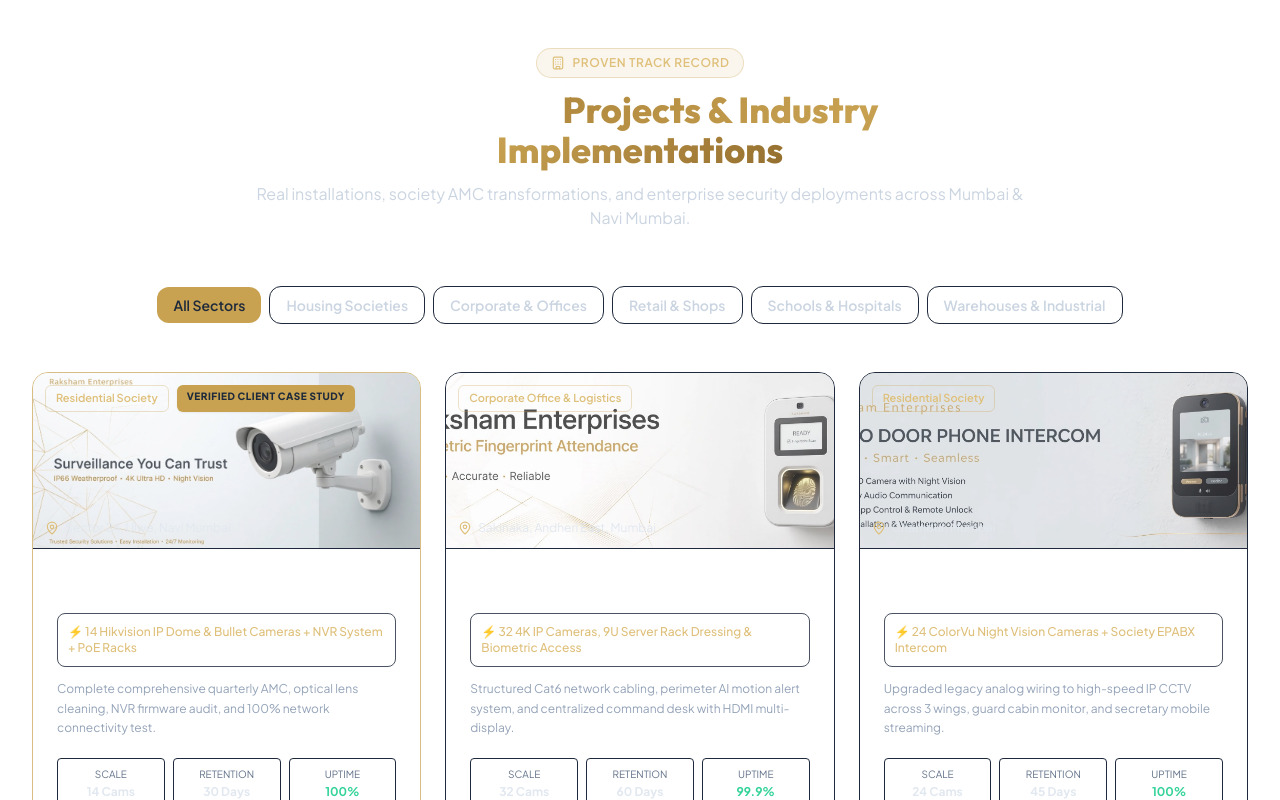
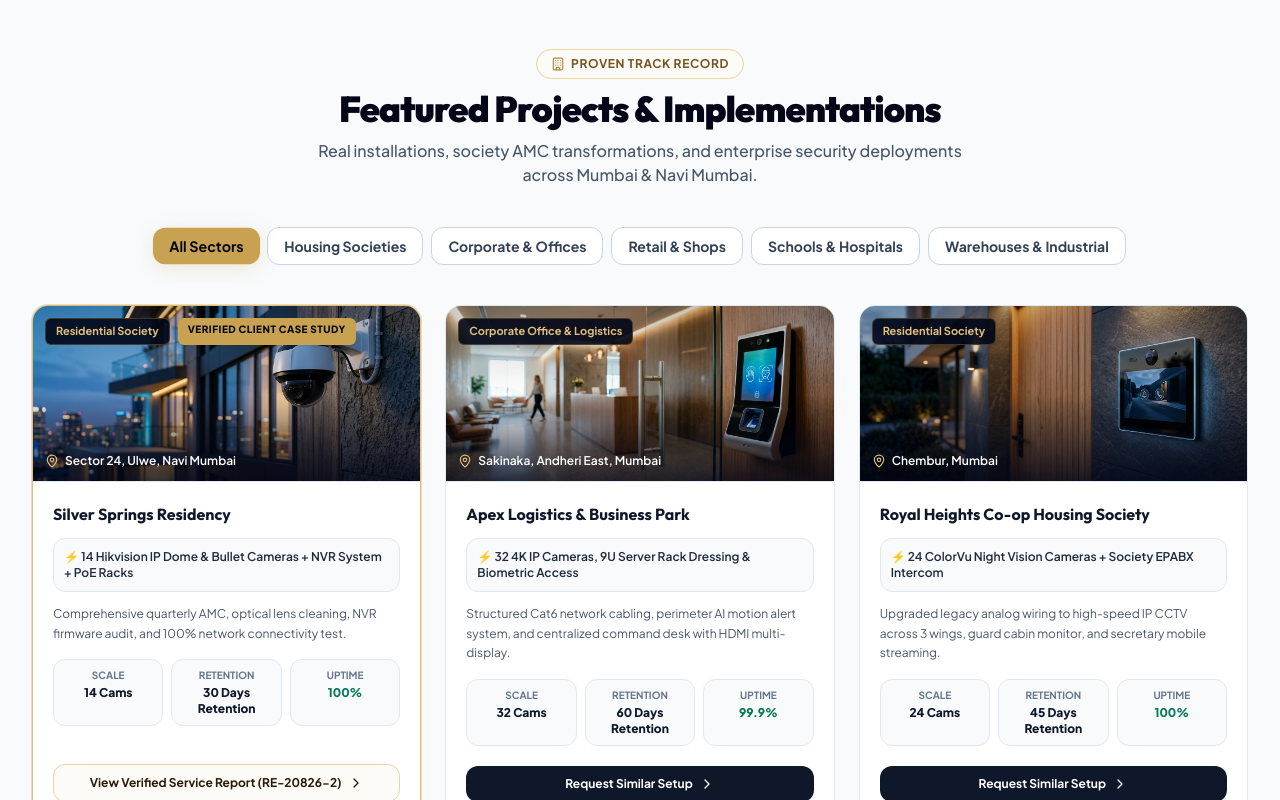
Before and after one commit to guptadipti0123-netizen/raksham-enterprises-web1, a React (Vite) app: page / in a window 1280 px wide. Shown: the part 2900-3700 px from the top of the page. Built offline with nearby package versions, Linux system fonts and the light colour scheme; no server answers; the database is empty.

Commit message:
fix(projects): make project section header single line with high-contrast readable typography and clean light styling

```diff
--- a/src/components/ProjectsShowcase.jsx
+++ b/src/components/ProjectsShowcase.jsx
@@ -1,5 +1,5 @@
 import React, { useState } from 'react';
-import { ShieldCheck, MapPin, Building, Eye, CheckCircle2, ChevronRight } from 'lucide-react';
+import { ShieldCheck, MapPin, Building, CheckCircle2, ChevronRight, Sparkles } from 'lucide-react';
 
 export default function ProjectsShowcase({ onOpenQuote, onOpenReportDetail }) {
   const [activeFilter, setActiveFilter] = useState('all');
@@ -12,12 +12,12 @@
       categoryName: "Residential Society",
       location: "Sector 24, Ulwe, Navi Mumbai",
       specs: "14 Hikvision IP Dome & Bullet Cameras + NVR System + PoE Racks",
-      desc: "Complete comprehensive quarterly AMC, optical lens cleaning, NVR firmware audit, and 100% network connectivity test.",
+      desc: "Comprehensive quarterly AMC, optical lens cleaning, NVR firmware audit, and 100% network connectivity test.",
       reportNo: "RE-20826-2",
       badge: "Verified Client Case Study",
       stats: { cameras: "14 Cams", storage: "30 Days Retention", uptime: "100%" },
       highlight: true,
-      image: "/assets/banners/cctv-banner.png"
+      image: "/assets/banners/cctv-banner.jpg"
     },
     {
       id: "apex-corporate",
@@ -28,7 +28,7 @@
       specs: "32 4K IP Cameras, 9U Server Rack Dressing & Biometric Access",
       desc: "Structured Cat6 network cabling, perimeter AI motion alert system, and centralized command desk with HDMI multi-display.",
       stats: { cameras: "32 Cams", storage: "60 Days Retention", uptime: "99.9%" },
-      image: "/assets/banners/biometric-banner.png"
+      image: "/assets/banners/biometric-banner.jpg"
     },
     {
       id: "royal-palms-society",
@@ -39,7 +39,7 @@
       specs: "24 ColorVu Night Vision Cameras + Society EPABX Intercom",
       desc: "Upgraded legacy analog wiring to high-speed IP CCTV across 3 wings, guard cabin monitor, and secretary mobile streaming.",
       stats: { cameras: "24 Cams", storage: "45 Days Retention", uptime: "100%" },
-      image: "/assets/banners/vdp-banner.png"
+      image: "/assets/banners/vdp-banner.jpg"
     },
     {
       id: "city-retail-hub",
@@ -50,7 +50,7 @@
       specs: "18 Ultra HD Wide-Angle Dome Cameras & Cash Desk Coverage",
       desc: "Anti-theft surveillance with crystal-clear 4K zooming over billing counters and customer entry turnstiles.",
       stats: { cameras: "18 Cams", storage: "30 Days Retention", uptime: "99.8%" },
-      image: "/assets/banners/cctv-banner.png"
+      image: "/assets/banners/cctv-banner.jpg"
     },
     {
       id: "st-xavier-academy",
@@ -61,7 +61,7 @@
       specs: "40 Cameras + Fire Alarm Smoke Sensors & PA Intercom",
       desc: "Safe campus surveillance covering playground, corridors, bus parking, and emergency staircase access.",
       stats: { cameras: "40 Cams", storage: "60 Days Retention", uptime: "100%" },
-      image: "/assets/banners/fire-safety-banner.png"
+      image: "/assets/banners/fire-safety-banner.jpg"
     },
     {
       id: "midc-warehouse",
@@ -72,7 +72,7 @@
       specs: "16 Long-Range Infrared Bullet Cameras + Perimeter Beams",
       desc: "Weatherproof IP67 industrial outdoor setup with night vision up to 80 meters and forklift zone safety monitoring.",
       stats: { cameras: "16 Cams", storage: "90 Days Retention", uptime: "99.9%" },
-      image: "/assets/banners/cctv-banner.png"
+      image: "/assets/banners/cctv-banner.jpg"
     }
   ];
 
@@ -88,33 +88,35 @@
   const filteredProjects = projects.filter(p => activeFilter === 'all' || p.category === activeFilter);
 
   return (
-    <section id="projects" className="py-24 bg-obsidian-950 relative">
+    <section id="projects" className="py-20 sm:py-24 bg-slate-50 border-t border-b border-slate-200 relative">
       <div className="max-w-7xl mx-auto px-4 sm:px-6 lg:px-8 relative z-10">
 
-        {/* Section Header */}
-        <div className="text-center max-w-3xl mx-auto mb-14 space-y-3">
-          <div className="inline-flex items-center space-x-2 px-3.5 py-1.5 rounded-full bg-gold-500/10 border border-gold-500/30 text-gold-400 text-xs font-semibold uppercase tracking-wider">
-            <Building className="w-3.5 h-3.5" />
+        {/* Section Header (Single Line Heading & Crisp Contrast) */}
+        <div className="text-center max-w-4xl mx-auto mb-10 space-y-2.5">
+          <div className="inline-flex items-center space-x-1.5 px-3.5 py-1.5 rounded-full bg-gold-50 border border-gold-300 text-gold-800 text-xs font-bold uppercase tracking-wider shadow-2xs">
+            <Building className="w-3.5 h-3.5 text-gold-600" />
             <span>Proven Track Record</span>
           </div>
-          <h2 className="text-2xl sm:text-3xl md:text-4xl font-extrabold text-white">
-            Featured <span className="text-gradient-gold">Projects & Industry Implementations</span>
+
+          <h2 className="text-2xl sm:text-3xl md:text-4xl font-black text-slate-950 tracking-tight">
+            Featured Projects & Implementations
           </h2>
-          <p className="text-slate-300 text-sm sm:text-base leading-relaxed">
+
+          <p className="text-xs sm:text-sm md:text-base text-slate-600 font-medium max-w-2xl mx-auto leading-relaxed">
             Real installations, society AMC transformations, and enterprise security deployments across Mumbai & Navi Mumbai.
           </p>
         </div>
 
         {/* Filter Buttons */}
-        <div className="flex flex-wrap items-center justify-center gap-2 mb-12">
+        <div className="flex flex-wrap items-center justify-center gap-2 mb-10">
           {filters.map((f) => (
             <button
               key={f.id}
               onClick={() => setActiveFilter(f.id)}
-              className={`px-4 py-2 rounded-xl text-xs sm:text-sm font-semibold transition-all duration-200 ${
+              className={`px-4 py-2 rounded-xl text-xs sm:text-sm font-bold transition-all duration-200 cursor-pointer shadow-2xs ${
                 activeFilter === f.id
-                  ? 'bg-gold-500 text-obsidian-950 shadow-gold-glow'
-                  : 'bg-obsidian-900 text-slate-300 hover:text-gold-400 border border-slate-800'
+                  ? 'bg-gold-500 text-slate-950 shadow-gold-soft scale-[1.02]'
+                  : 'bg-white text-slate-700 hover:text-slate-950 hover:bg-slate-100 border border-slate-300'
               }`}
             >
               {f.name}
@@ -127,81 +129,79 @@
           {filteredProjects.map((proj) => (
             <div
               key={proj.id}
-              className={`rounded-2xl bg-gradient-to-b from-obsidian-900 to-obsidian-950 border transition-all duration-300 overflow-hidden flex flex-col justify-between hover:shadow-gold-glow group ${
-                proj.highlight ? 'border-gold-500/70 shadow-gold-glow' : 'border-slate-800 hover:border-gold-500/40'
+              className={`rounded-2xl bg-white border transition-all duration-300 overflow-hidden flex flex-col justify-between shadow-2xs hover:shadow-lg group ${
+                proj.highlight ? 'border-gold-400 ring-1 ring-gold-400/50' : 'border-slate-200 hover:border-gold-300'
               }`}
             >
               <div>
                 {/* Visual Header / Banner */}
-                <div className="relative h-44 bg-obsidian-900 overflow-hidden border-b border-slate-800">
-                  {/* Subtle CCTV Grid Graphic Background */}
-                  <div className="absolute inset-0 bg-gradient-to-t from-obsidian-950 via-obsidian-900/60 to-transparent z-10" />
-                  <div
-                    className="absolute inset-0 bg-cover bg-center group-hover:scale-105 transition-transform duration-500 opacity-85"
-                    style={{
-                      backgroundImage: `url('${proj.image || '/assets/logo-full.jpg'}')`,
-                      backgroundPosition: 'center',
-                      backgroundSize: 'cover'
-                    }}
+                <div className="relative h-44 bg-slate-100 overflow-hidden border-b border-slate-200">
+                  <img
+                    src={proj.image}
+                    alt={proj.title}
+                    className="w-full h-full object-cover object-center group-hover:scale-105 transition-transform duration-500"
                   />
+
+                  {/* Subtle Gradient */}
+                  <div className="absolute inset-0 bg-gradient-to-t from-slate-950/80 via-transparent to-black/20" />
 
                   {/* Floating Tags */}
                   <div className="absolute top-3 left-3 z-20 flex flex-wrap gap-2">
-                    <span className="px-2.5 py-1 rounded-md bg-obsidian-950/90 text-gold-400 font-semibold text-[11px] border border-gold-500/30">
+                    <span className="px-2.5 py-1 rounded-md bg-slate-950/90 text-gold-400 font-bold text-[11px] border border-gold-500/30">
                       {proj.categoryName}
                     </span>
                     {proj.badge && (
-                      <span className="px-2.5 py-1 rounded-md bg-gold-500 text-obsidian-950 font-extrabold text-[10px] uppercase tracking-wider shadow-sm">
+                      <span className="px-2.5 py-1 rounded-md bg-gold-500 text-slate-950 font-extrabold text-[10px] uppercase tracking-wider shadow-sm">
                         {proj.badge}
                       </span>
                     )}
                   </div>
 
                   {/* Location Pin */}
-                  <div className="absolute bottom-3 left-3 z-20 flex items-center space-x-1.5 text-xs text-slate-200">
+                  <div className="absolute bottom-3 left-3 z-20 flex items-center space-x-1.5 text-xs font-semibold text-white">
                     <MapPin className="w-3.5 h-3.5 text-gold-400" />
                     <span>{proj.location}</span>
                   </div>
                 </div>
 
                 {/* Content */}
-                <div className="p-6 space-y-3">
-                  <h3 className="text-lg font-bold text-white group-hover:text-gold-300 transition-colors">
+                <div className="p-5 space-y-3">
+                  <h3 className="text-base font-bold text-slate-900 group-hover:text-gold-700 transition-colors">
                     {proj.title}
                   </h3>
 
-                  <div className="p-2.5 rounded-lg bg-obsidian-950 border border-slate-800/80 text-xs text-gold-400 font-medium">
+                  <div className="p-2.5 rounded-xl bg-slate-50 border border-slate-200 text-xs text-slate-800 font-semibold">
                     ⚡ {proj.specs}
                   </div>
 
-                  <p className="text-xs text-slate-400 leading-relaxed">
+                  <p className="text-xs text-slate-600 leading-relaxed">
                     {proj.desc}
                   </p>
 
                   {/* Stat Pills */}
-                  <div className="grid grid-cols-3 gap-2 pt-2 text-center">
-                    <div className="p-2 rounded bg-obsidian-950/80 border border-slate-800">
-                      <p className="text-[10px] text-slate-500 uppercase">Scale</p>
-                      <p className="text-xs font-bold text-slate-200 mt-0.5">{proj.stats.cameras}</p>
+                  <div className="grid grid-cols-3 gap-2 pt-1 text-center">
+                    <div className="p-2 rounded-xl bg-slate-50 border border-slate-200">
+                      <p className="text-[10px] text-slate-500 font-bold uppercase">Scale</p>
+                      <p className="text-xs font-extrabold text-slate-900 mt-0.5">{proj.stats.cameras}</p>
                     </div>
-                    <div className="p-2 rounded bg-obsidian-950/80 border border-slate-800">
-                      <p className="text-[10px] text-slate-500 uppercase">Retention</p>
-                      <p className="text-xs font-bold text-slate-200 mt-0.5">{proj.stats.storage}</p>
+                    <div className="p-2 rounded-xl bg-slate-50 border border-slate-200">
+                      <p className="text-[10px] text-slate-500 font-bold uppercase">Retention</p>
+                      <p className="text-xs font-extrabold text-slate-900 mt-0.5">{proj.stats.storage}</p>
                     </div>
-                    <div className="p-2 rounded bg-obsidian-950/80 border border-slate-800">
-                      <p className="text-[10px] text-slate-500 uppercase">Uptime</p>
-                      <p className="text-xs font-bold text-emerald-400 mt-0.5">{proj.stats.uptime}</p>
+                    <div className="p-2 rounded-xl bg-slate-50 border border-slate-200">
+                      <p className="text-[10px] text-slate-500 font-bold uppercase">Uptime</p>
+                      <p className="text-xs font-extrabold text-emerald-700 mt-0.5">{proj.stats.uptime}</p>
                     </div>
                   </div>
                 </div>
               </div>
 
               {/* Action Footer */}
-              <div className="p-6 pt-0">
+              <div className="p-5 pt-0">
                 {proj.reportNo ? (
                   <button
                     onClick={() => onOpenReportDetail(proj.reportNo)}
-                    className="w-full py-2.5 rounded-xl bg-gold-500/10 hover:bg-gold-500 text-gold-400 hover:text-obsidian-950 font-bold text-xs border border-gold-500/30 transition-all flex items-center justify-center space-x-2"
+                    className="w-full py-2.5 rounded-xl bg-gold-50 hover:bg-gold-500 text-gold-950 hover:text-slate-950 font-bold text-xs border border-gold-300 transition-all flex items-center justify-center space-x-1.5 cursor-pointer shadow-2xs"
                   >
                     <span>View Verified Service Report ({proj.reportNo})</span>
                     <ChevronRight className="w-4 h-4" />
@@ -209,7 +209,7 @@
                 ) : (
                   <button
                     onClick={onOpenQuote}
-                    className="w-full py-2.5 rounded-xl bg-obsidian-800 hover:bg-gold-500/20 text-slate-300 hover:text-gold-300 font-semibold text-xs border border-slate-700 transition-all flex items-center justify-center space-x-2"
+                    className="w-full py-2.5 rounded-xl bg-slate-900 hover:bg-slate-800 text-white font-bold text-xs transition-all flex items-center justify-center space-x-1.5 cursor-pointer shadow-2xs"
                   >
                     <span>Request Similar Setup</span>
                     <ChevronRight className="w-4 h-4" />
```
